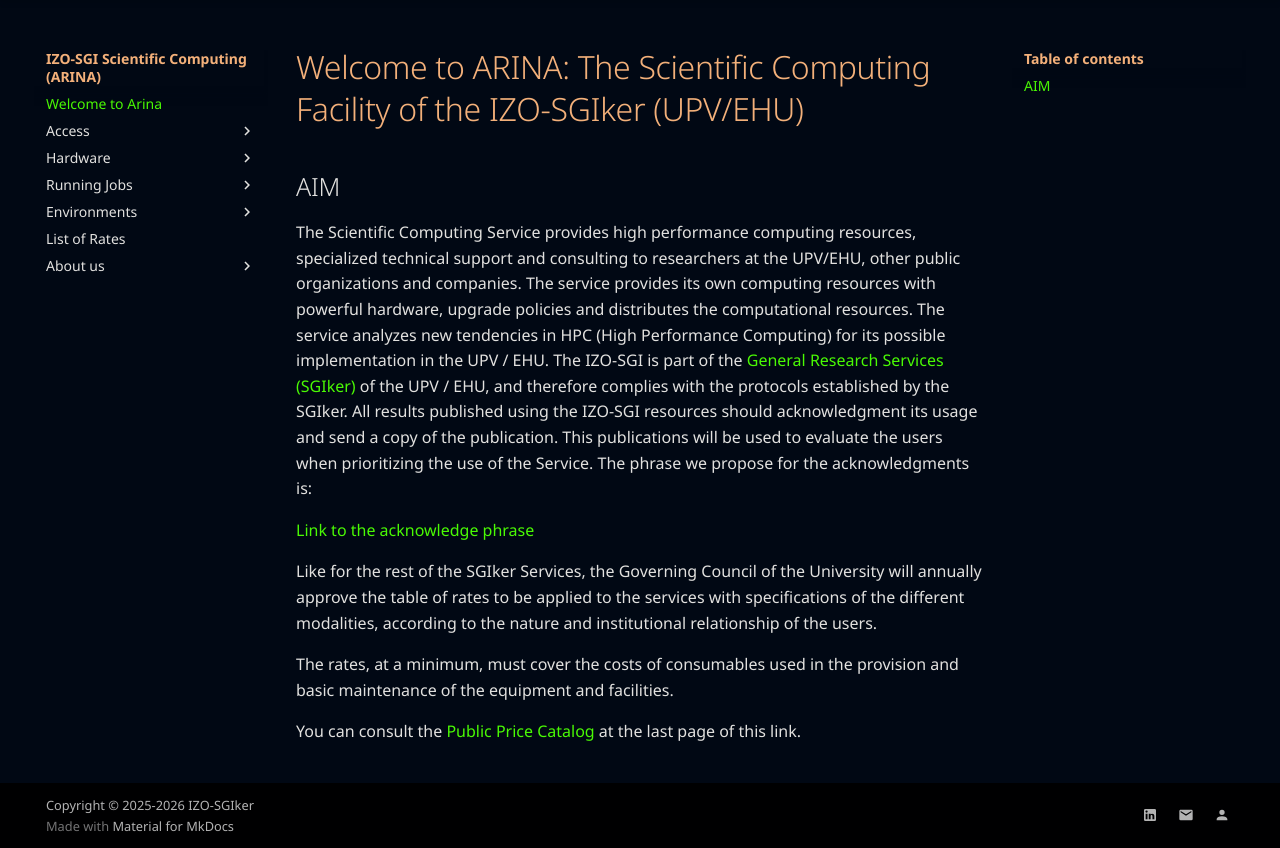
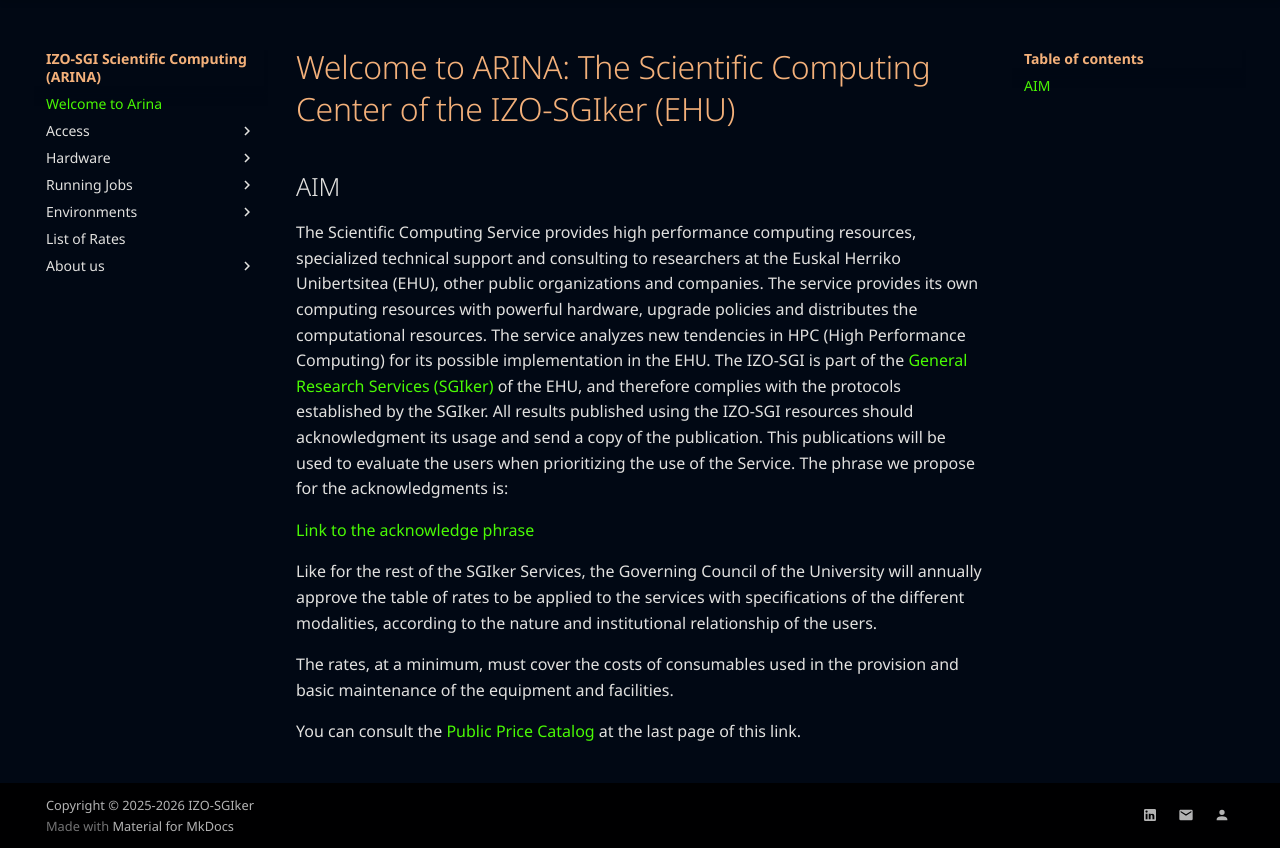
Before and after one commit to izosgi/izosgi-mkdocs, an MkDocs documentation site: the page built from docs/index.md, in a window 1280 px wide, cut to the strip 52-900 px from the top of the page. Built offline with MkDocs 1.6.1 and Material for MkDocs 9.7.7, drawn with Linux system fonts in a browser that asks for light colours; some web fonts are replaced.

Commit message:
Changes on EHU name, SCC, and mailing.

```diff
--- a/docs/index.md
+++ b/docs/index.md
@@ -1,9 +1,9 @@
-# Welcome to ARINA:  The Scientific Computing Facility of the IZO-SGIker (UPV/EHU)
+# Welcome to ARINA:  The Scientific Computing Center of the IZO-SGIker (EHU)
 
 
 ## AIM
 
-The Scientific Computing Service provides high performance computing resources, specialized technical support and consulting to researchers at the UPV/EHU, other public organizations and companies. The service provides its own computing resources with powerful hardware, upgrade policies and distributes the computational resources. The service analyzes new tendencies in HPC (High Performance Computing) for its possible implementation in the UPV / EHU. The IZO-SGI is part of the [General Research Services (SGIker)](http://www.ehu.es/sgiker){target=_blank} of the UPV / EHU, and therefore complies with the protocols established by the SGIker. All results published using the IZO-SGI resources should acknowledgment its usage and send a copy of the publication. This publications will be used to evaluate the users when prioritizing the use of the Service. The phrase we propose for the acknowledgments is:
+The Scientific Computing Service provides high performance computing resources, specialized technical support and consulting to researchers at the Euskal Herriko Unibertsitea (EHU), other public organizations and companies. The service provides its own computing resources with powerful hardware, upgrade policies and distributes the computational resources. The service analyzes new tendencies in HPC (High Performance Computing) for its possible implementation in the EHU. The IZO-SGI is part of the [General Research Services (SGIker)](http://www.ehu.es/sgiker){target=_blank} of the EHU, and therefore complies with the protocols established by the SGIker. All results published using the IZO-SGI resources should acknowledgment its usage and send a copy of the publication. This publications will be used to evaluate the users when prioritizing the use of the Service. The phrase we propose for the acknowledgments is:
 
 [Link to the acknowledge phrase](https://www.ehu.eus/documents/2458249/2653628/TEXTO+DE+AGRADECIMIENTOS+A+SGIKER+TRILINGUE.pdf/a4ccf8c4-dc67-48c7-b5ef-ac0bf588003c){target=_blank}
 
```
Also changed, not shown: docs/contact/about.md (+2 -2 lines), docs/contact/contact.md (+1 -1 lines).
